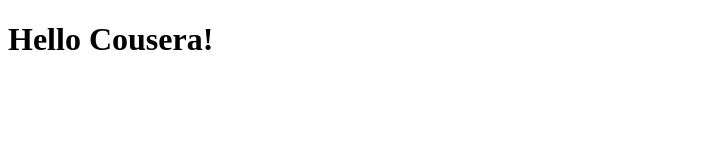
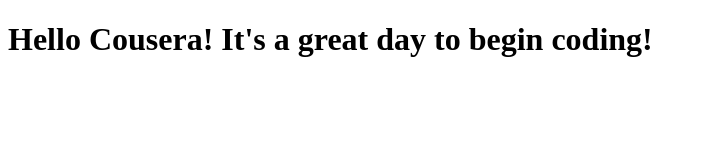
Before and after one commit to myviolinka/Hello-world, a plain HTML site: page site/index.html in a window 1280 px wide. Shown: the whole page, without its empty margins (0-705 px from the left). Drawn offline with Linux system fonts and the light colour scheme.

Commit message:
Small addition to out page content

```diff
--- a/site/index.html
+++ b/site/index.html
@@ -4,6 +4,6 @@
 	<title>Hello Cousera!</title>
 </head>
 <body>
-<h1>Hello Cousera!</h1>
+<h1>Hello Cousera! It's a great day to begin coding!</h1>
 </body>
 </html>
```
